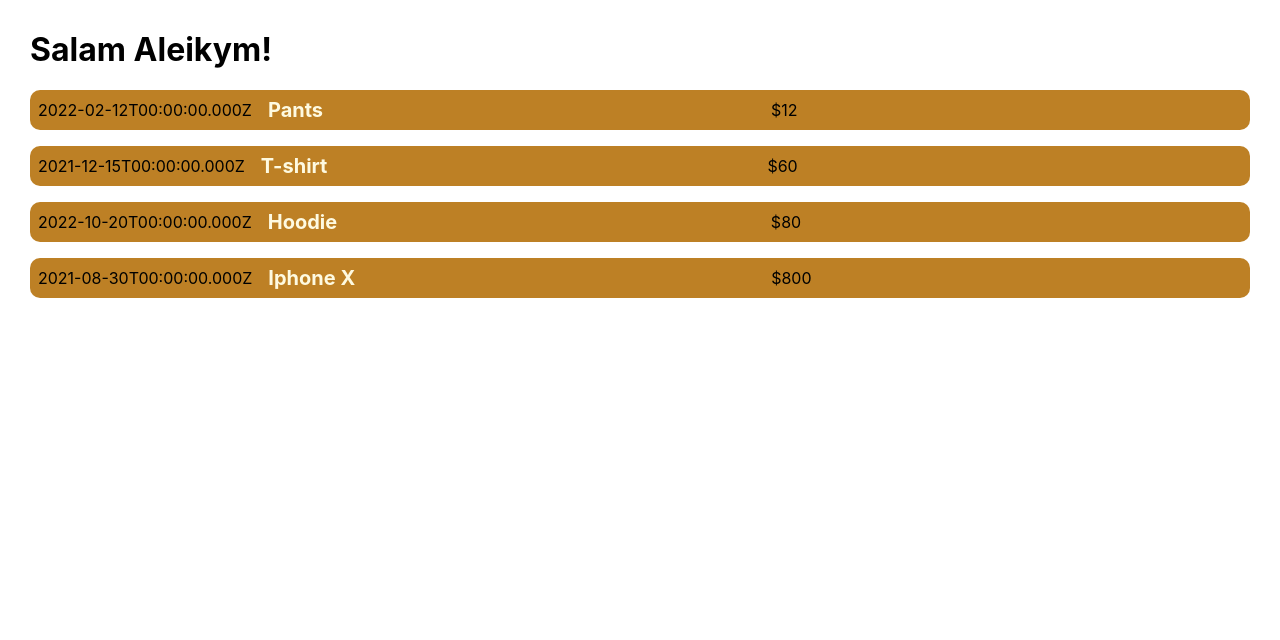
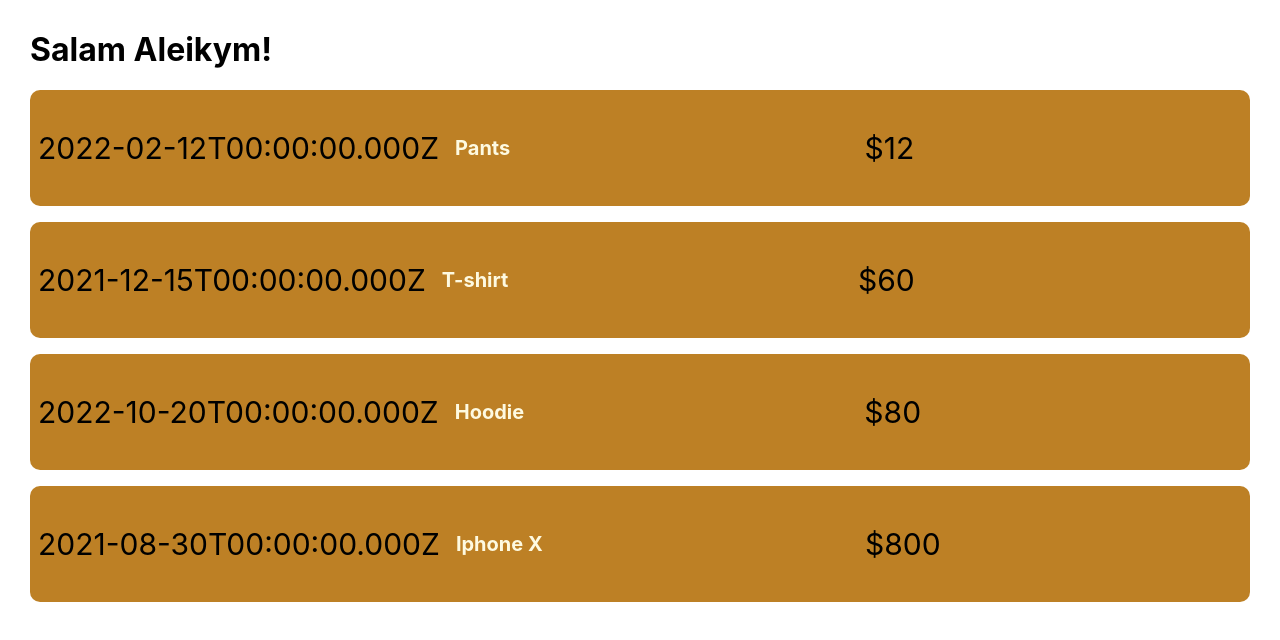
Before and after one commit to feelpainbitc/spending_schedule_react, a JavaScript app: page / in a window 1280 px wide. Shown: the top 640 px of the page. Built offline with nearby package versions, Linux system fonts and the light colour scheme.

Commit message:
css edit

```diff
--- a/src/components/CostItem.css
+++ b/src/components/CostItem.css
@@ -2,6 +2,8 @@
     display: flex;
     justify-content: space-between;
     align-items: center;
+    font-size: 30px;
+    height: 100px;
     padding: 0.5rem;
     margin: 1rem 0;
     background-color: #bd8025;
```
